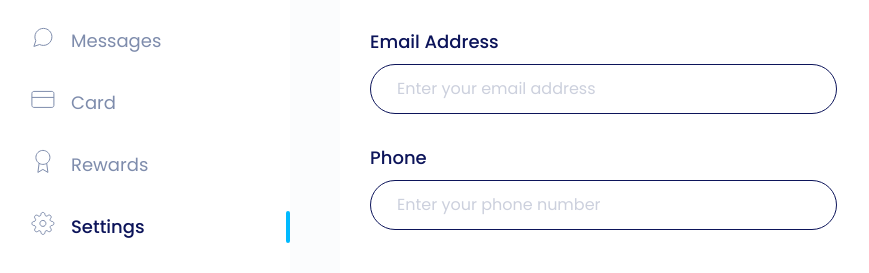
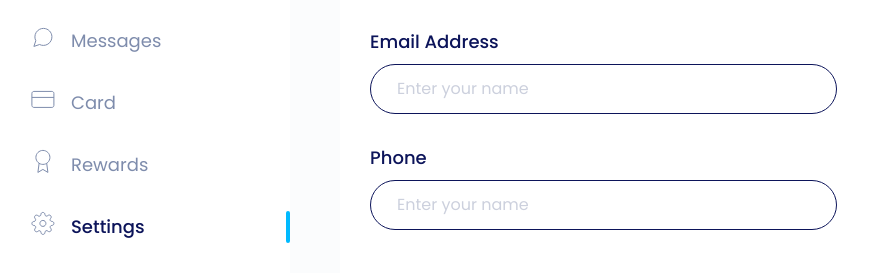
Before and after one commit to ade566/storegg-v.page, a Next.js app: page /member/edit-profile in a window 1280 px wide. Shown: the part 365-638 px from the top of the page, without its empty margins (0-869 px from the left). Built offline with nearby package versions, Linux system fonts and the light colour scheme.

Commit message:
components atoms input

```diff
--- /dev/null
+++ b/components/atoms/Input/index.tsx
@@ -0,0 +1,27 @@
+interface InputProps {
+  label: String;
+}
+
+export default function Input(props: InputProps) {
+  const { label, ...nativeProps } = props;
+
+  return (
+    <>
+      <label
+        htmlFor="name"
+        className="form-label text-lg fw-medium color-palette-1 mb-10"
+      >
+        {label}
+      </label>
+      <input
+        type="text"
+        className="form-control rounded-pill text-lg"
+        id="name"
+        name="name"
+        aria-describedby="name"
+        placeholder="Enter your name"
+        {...nativeProps}
+      />
+    </>
+  )
+}
--- a/pages/member/edit-profile.tsx
+++ b/pages/member/edit-profile.tsx
@@ -1,10 +1,8 @@
 import Image from 'next/image'
+import Input from '../../components/atoms/Input';
 import Layout from '../../components/Layout/member'
 
 export default function member() {
-  const labelClass = 'form-label text-lg fw-medium color-palette-1 mb-10';
-  const inputClass = 'form-control rounded-pill text-lg';
-
   return (
     <Layout pageTitle="Member Store GG" classSection="edit-profile">
       <main className="main-wrapper">
@@ -27,16 +25,13 @@ export default function member() {
                 </div>
               </div>
               <div className="pt-30">
-                <label htmlFor="name" className={labelClass}>Full Name</label>
-                <input type="text" className={inputClass} id="name" name="name" aria-describedby="name" placeholder="Enter your name" />
+                <Input label="Full Name" />
               </div>
               <div className="pt-30">
-                <label htmlFor="email" className={labelClass}>Email Address</label>
-                <input type="email" className={inputClass} id="email" name="email" aria-describedby="email" placeholder="Enter your email address" />
+                <Input label="Email Address" />
               </div>
               <div className="pt-30">
-                <label htmlFor="phone" className={labelClass}>Phone</label>
-                <input type="tel" className={inputClass} id="phone" name="phone" aria-describedby="phone" placeholder="Enter your phone number" />
+                <Input label="Phone" />
               </div>
               <div className="button-group d-flex flex-column pt-50">
                 <button type="submit" className="btn btn-save fw-medium text-lg text-white rounded-pill">Save My Profile</button>
```
